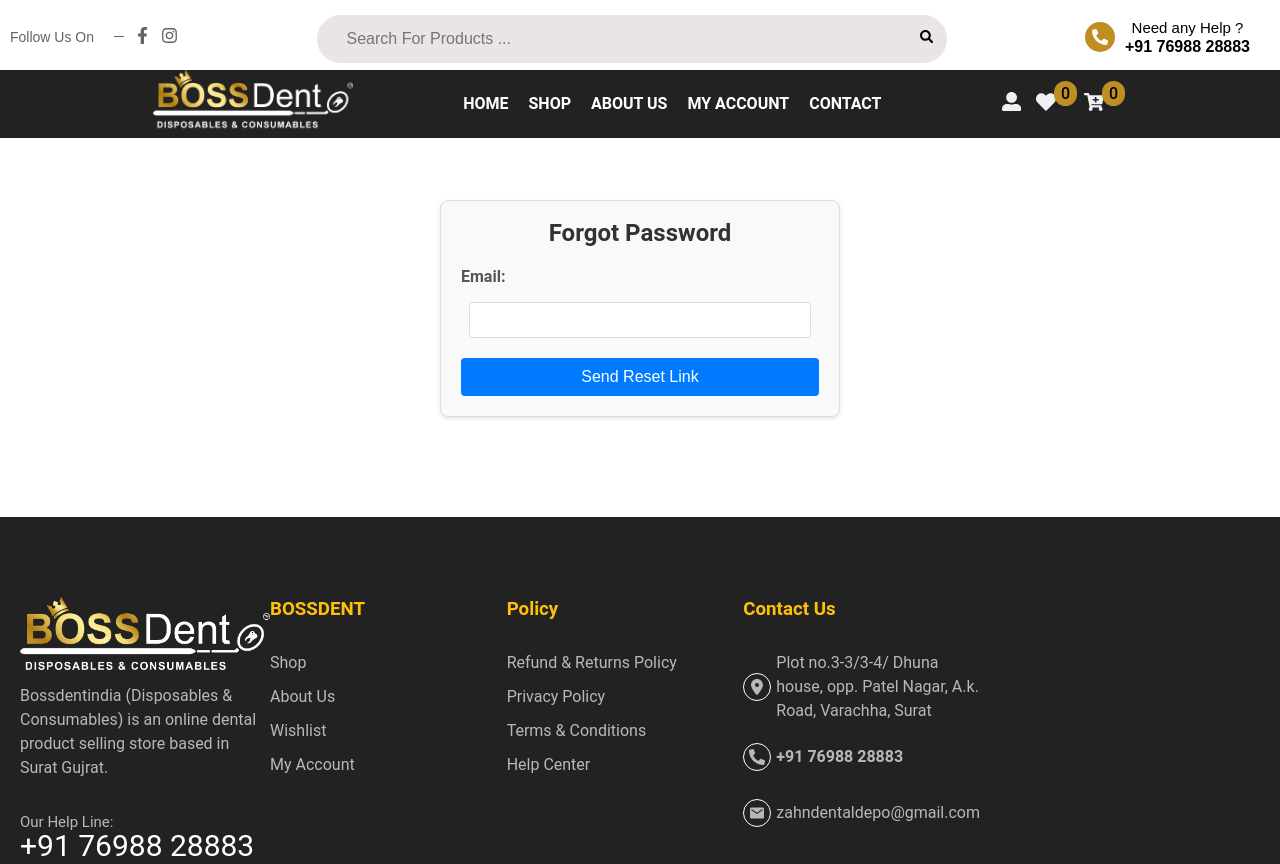
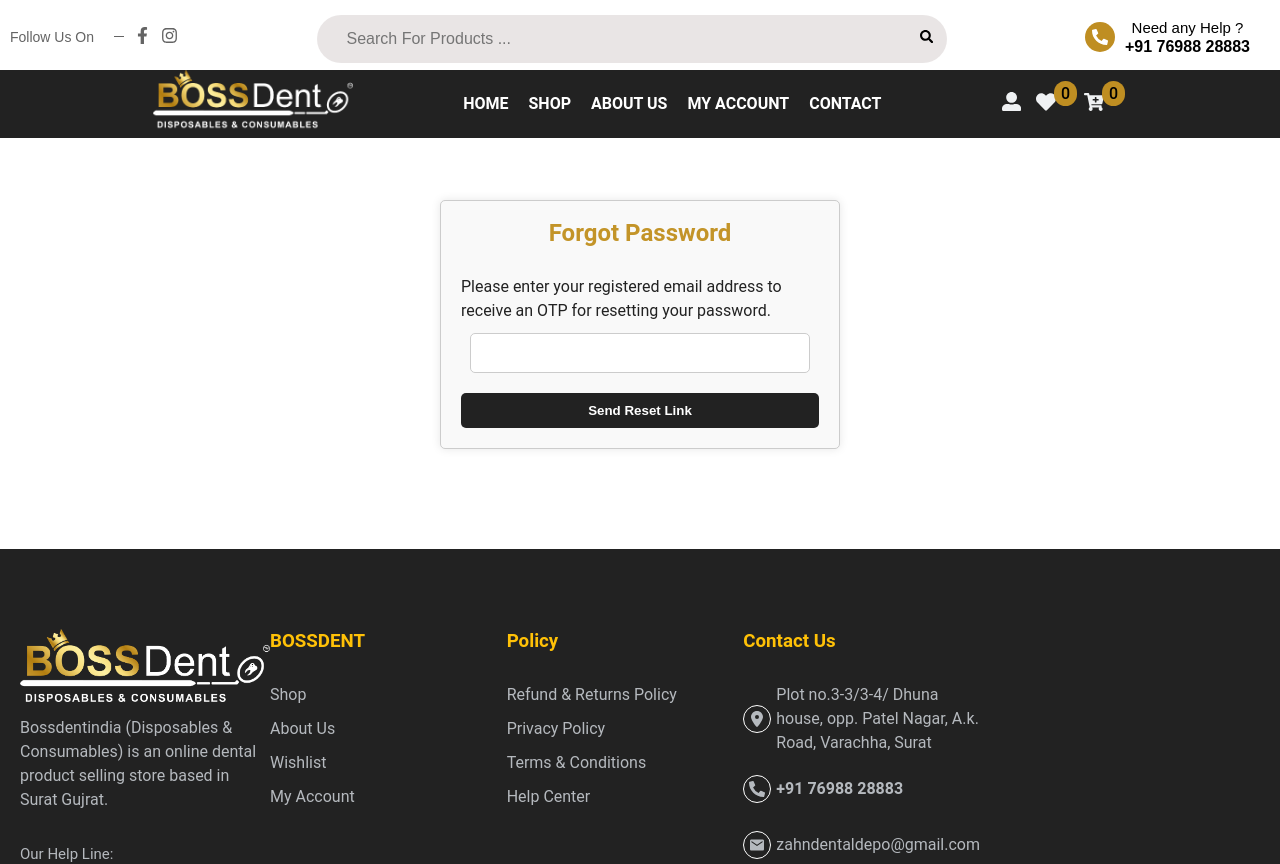
Before and after one commit to Yashpal-vaghela/Boss-Dent-India, a React (Create React App) app: page /forgot-password in a window 1280 px wide. Shown: the top 864 px of the page. Built offline with nearby package versions, Linux system fonts and the light colour scheme.

Commit message:
set Forgot Password

```diff
--- a/src/component/ForgotPassword.jsx
+++ b/src/component/ForgotPassword.jsx
@@ -1,45 +1,119 @@
 import React, { useState } from 'react';
 import { useNavigate } from 'react-router-dom';
+import axios from 'axios';
+
 const ForgotPassword = () => {
     const [email, setEmail] = useState('');
+    const [otp, setOtp] = useState('');
+    const [newPassword, setNewPassword] = useState('');
+    const [step, setStep] = useState(1);
+    const [error, setError] = useState('');
     const navigate = useNavigate();
 
     const handleForgotPassword = async () => {
         try {
-            const response = await fetch('https://bossdentindia.com/wp-json/custom/v1/forgot-password', {
-                method: 'POST',
-                headers: {
-                    'Content-Type': 'application/json',
-                },
-                body: JSON.stringify({ email }),
+            const response = await axios.post('https://bossdentindia.com/wp-json/custom/v1/forgot-password', {
+                email
             });
 
-            if (!response.ok) {
-                const errorData = await response.json();
-                console.error('Error data:', errorData);
+            if (response.status !== 200) {
                 throw new Error('Failed to send reset password email');
             }
 
             alert('Password reset email sent successfully!');
+            setStep(2); // Move to the next step
+        } catch (error) {
+            console.error('Error sending reset password email:', error);
+            alert(error.response?.data?.message || 'Error sending reset password email');
+        }
+    };
+
+    const handleVerifyOtp = async () => {
+        try {
+            const response = await axios.post('https://bossdentindia.com/wp-json/custom/v1/verify-reset-otp', {
+                email,
+                otp
+            });
+
+            if (response.status !== 200) {
+                throw new Error('Invalid OTP');
+            }
+
+            alert('OTP verified successfully!');
+            setStep(3); // Move to the next step
+        } catch (error) {
+            console.error('Error verifying OTP:', error);
+            alert(error.response?.data?.message || 'Invalid OTP');
+        }
+    };
+
+    const handleChangePassword = async () => {
+        try {
+            const response = await axios.post('https://bossdentindia.com/wp-json/custom/v1/reset-password', {
+                email,
+                password: newPassword
+            });
+
+            if (response.status !== 200) {
+                throw new Error('Failed to change password');
+            }
+
+            alert('Password changed successfully!');
             navigate('/my-account');
         } catch (error) {
-            console.error('Error sending reset password email:', error);
-            alert('Error sending reset password email');
+            console.error('Error changing password:', error);
+            setError(error.response?.data?.message || 'Failed to change password');
         }
     };
 
     return (
-        <div className="forgot-password">
+        <div className="forgot-password-container">
+            {error && <div className="error-message">{error}</div>}
+            {step === 1 && (
+                <div className="step-1">
                     <h2>Forgot Password</h2>
                     <div>
-                <label>Email:</label>
+                        <label>Please enter your registered email address to receive an OTP for resetting your password.</label>
                         <input
                             type="email"
                             value={email}
                             onChange={(e) => setEmail(e.target.value)}
+                            required
                         />
                     </div>
                     <button type="button" onClick={handleForgotPassword}>Send Reset Link</button>
+                </div>
+            )}
+            {step === 2 && (
+                <div className="step-2">
+                    <h2>Enter OTP</h2>
+                    <div>
+                        <label>OTP:</label>
+                        <input
+                            type="text"
+                            value={otp}
+                            onChange={(e) => setOtp(e.target.value)}
+                            required
+                        />
+                    </div>
+                    <button type="button" onClick={handleVerifyOtp}>Verify OTP</button>
+                </div>
+            )}
+            {step === 3 && (
+                <div className="step-3">
+                    <h2>Set New Password</h2>
+                    <div>
+                        <label>New Password:</label>
+                        <input
+                            type="password"
+                            value={newPassword}
+                            onChange={(e) => setNewPassword(e.target.value)}
+                            required
+                        />
+                    </div>
+                    <button type="button" onClick={handleChangePassword}>Change Password</button>
+                </div>
+            )}
         </div>
     );
 };
--- a/src/css/style.css
+++ b/src/css/style.css
@@ -2472,50 +2472,55 @@ input {
 }
 
 /* Forget password  */
-.forgot-password {
+.forgot-password-container {
   max-width: 400px;
   margin: 0 auto;
   padding: 20px;
+  border: 1px solid #ccc;
+  border-radius: 5px;
   background-color: #f9f9f9;
-  border: 1px solid #ddd;
-  border-radius: 8px;
-  box-shadow: 0 2px 4px rgba(0, 0, 0, 0.1);
+  box-shadow: 0 0 10px rgba(0, 0, 0, 0.1);
   margin-top: 200px;
   margin-bottom: 100px;
-}
-
-.forgot-password h2 {
+  color: #222;
+}
+
+.forgot-password-container h2 {
+  margin-bottom: 20px;
   text-align: center;
-  margin-bottom: 20px;
-  color: #333;
-}
-
-.forgot-password label {
-  display: block;
-  margin-bottom: 8px;
+  color: #c39428;
+}
+
+.forgot-password-container .step-1,
+.forgot-password-container .step-2,
+.forgot-password-container .step-3 {
+  display: flex;
+  flex-direction: column;
+  gap: 10px;
+}
+
+.forgot-password-container label {
+  margin-bottom: 5px;
+}
+
+.forgot-password-container input {
+  padding: 10px;
+  border: 1px solid #ccc;
+  border-radius: 5px;
+  width: 95%;
+}
+
+.forgot-password-container button {
+  padding: 10px;
+  background-color: #222;
   font-weight: bold;
-  color: #555;
-}
-
-.forgot-password input[type="email"] {
-  width: calc(100% - 16px);
-  padding: 8px;
-  margin-bottom: 20px;
-  border: 1px solid #ddd;
-  border-radius: 4px;
-}
-
-.forgot-password button {
-  width: 100%;
-  padding: 10px;
-  background-color: #007bff;
   color: white;
   border: none;
-  border-radius: 4px;
-  cursor: pointer;
-  font-size: 16px;
-}
-
-.forgot-password button:hover {
-  background-color: #0056b3;
-}
+  border-radius: 5px;
+  cursor: pointer;
+  margin-top: 10px;
+}
+
+.forgot-password-container button:hover {
+  background-color: #c39428;
+}
```
Lines whose indentation alone changed are shown as unchanged.
